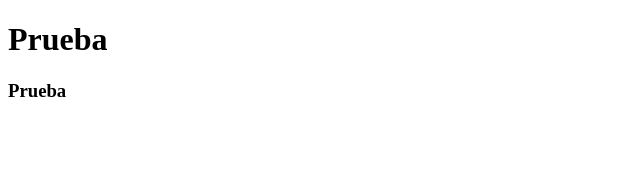
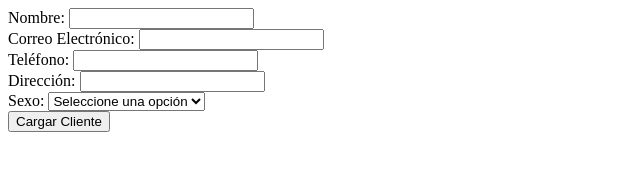
Before and after one commit to E2Last/TP1-Prueba-David, a plain HTML site: page index.html in a window 1280 px wide. Shown: the whole page, without its empty margins (0-640 px from the left). Drawn offline with Linux system fonts and the light colour scheme.

Commit message:
Creamos un form para cargar clientes

```diff
--- a/index.html
+++ b/index.html
@@ -6,7 +6,28 @@
     <title>Document</title>
 </head>
 <body>
-    <h1>Prueba</h1>
-    <h3>Prueba</h3>
+    <form action="/submit-client" method="post">
+        <label for="name">Nombre:</label>
+        <input type="text" id="name" name="name" required>
+        <br>
+        <label for="email">Correo Electrónico:</label>
+        <input type="email" id="email" name="email" required>
+        <br>
+        <label for="phone">Teléfono:</label>
+        <input type="tel" id="phone" name="phone">
+        <br>
+        <label for="address">Dirección:</label>
+        <input type="text" id="address" name="address">
+        <br>
+        <label for="gender">Sexo:</label>
+        <select id="gender" name="gender" required>
+            <option value="">Seleccione una opción</option>
+            <option value="male">Masculino</option>
+            <option value="female">Femenino</option>
+            <option value="other">Otro</option>
+        </select>
+        <br>
+        <button type="submit">Cargar Cliente</button>
+    </form>
 </body>
 </html>
```
